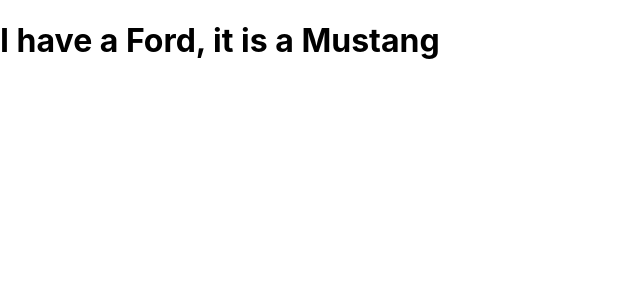
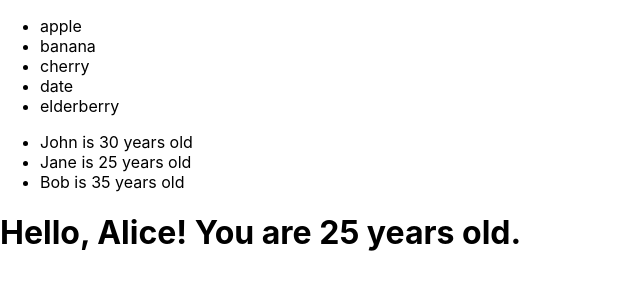
Before and after one commit to ariellechuenteu-cell/Dev-react, a React (Create React App) app: page / in a window 1280 px wide. Shown: the top 300 px of the page, without its empty margins (0-640 px from the left). Built offline with nearby package versions, Linux system fonts and the light colour scheme.

Commit message:
Utilisation de map pour faire des listes d'elements et destructuration des composants react

```diff
--- a/src/index.js
+++ b/src/index.js
@@ -6,40 +6,53 @@ import reportWebVitals from './reportWebVitals';
 
 import { createRoot } from 'react-dom/client'
 
-function Garage() {
-  return <h1>{mycar.show()}</h1>;
+
+/* //Methode map() permet de créer un nouveau tableau en appliquant une fonction à
+chaque élément du tableau d'origine. Elle prend une fonction de rappel (callback)
+comme argument, qui est exécutée pour chaque élément du tableau. La fonction de
+rappel reçoit trois arguments : l'élément actuel, l'index de l'élément et le
+tableau d'origine.*/
+const fruits = ['apple', 'banana', 'cherry', 'date', 'elderberry'];
+
+function FruitList() {
+  return (
+    <ul>
+      {fruits.map((fruit) => (
+        <li key={fruit}>{fruit}</li>
+      ))}
+    </ul>
+  );
+}
+//la methode map est aussi utilisee dans les composants React pour générer des listes d'éléments à partir de tableaux de données.
+const users = [
+  { id: 1, name: 'John', age: 30 },
+  { id: 2, name: 'Jane', age: 25 },
+  { id: 3, name: 'Bob', age: 35 }
+];
+
+function UserList() {
+  return (
+    <ul>
+      {users.map(user =>
+        <li key={user.id}>
+          {user.name} is {user.age} years old
+        </li>
+      )}
+    </ul>
+  );
 }
 
-// Creation d'une classe
-class Car {
-  constructor(name) {
-    this.brand = name;
-  }
-//Methode d'une classe
-  present() {
-    return 'I have a ' + this.brand;
-  }
+
+// la destructuration des composants react
+function Greeting({ name, age }) {
+  return <h1>Hello, {name}! You are {age} years old.</h1>;
 }
-
-//Heritage dans les classes
-class Model extends Car {
-  constructor(name, mod) {
-    super(name);
-    this.model = mod;
-  }
-  show() {
-      return this.present() + ', it is a ' + this.model
-  }
-}
-const mycar = new Model("Ford", "Mustang");
-mycar.show();
-
-
-
 const root = ReactDOM.createRoot(document.getElementById('root'));
 root.render(
   <React.StrictMode>
-    <Garage />
+    <FruitList />
+    <UserList />
+    <Greeting name="Alice" age={25} />
   </React.StrictMode>
 );
 
```
